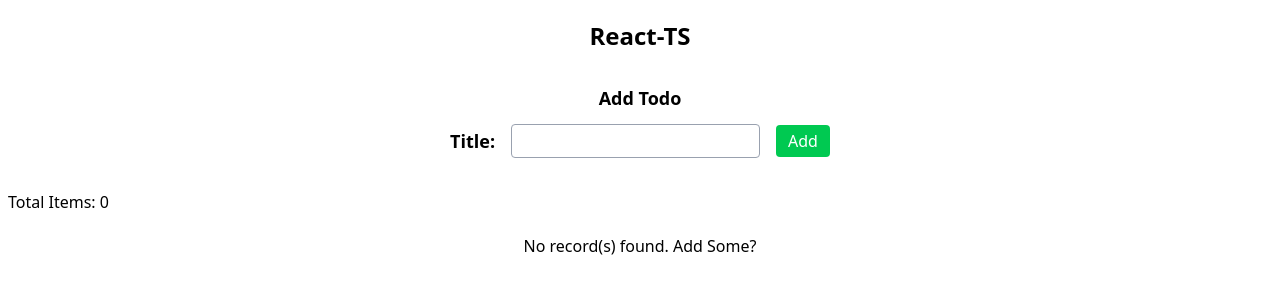
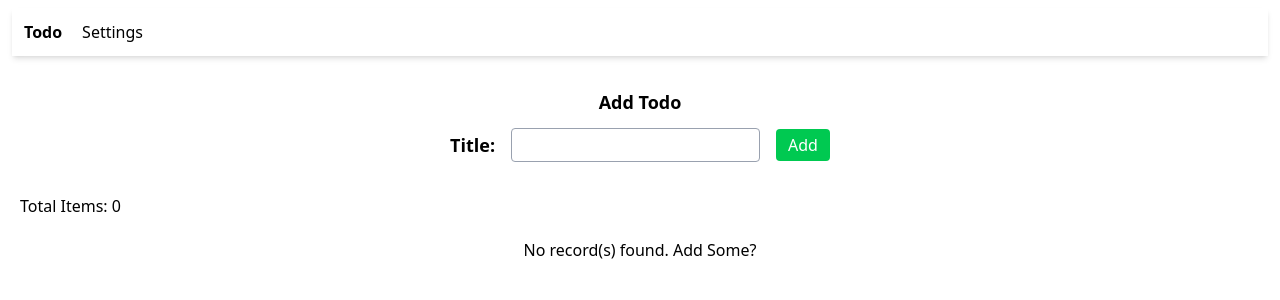
Before and after one commit to alonzojoe/ad-ts, a React (Vite) app: page / in a window 1280 px wide. Shown: the top 300 px of the page. Built offline with nearby package versions, Linux system fonts and the light colour scheme.

Commit message:
setup app router refactor code move Todo components in TodoPage

```diff
--- a/package.json
+++ b/package.json
@@ -13,6 +13,7 @@
     "@tailwindcss/vite": "^4.1.16",
     "react": "^19.1.1",
     "react-dom": "^19.1.1",
+    "react-router-dom": "^7.9.5",
     "tailwindcss": "^4.1.16"
   },
   "devDependencies": {
--- a/src/App.tsx
+++ b/src/App.tsx
@@ -1,6 +1,6 @@
-import { useState, useRef } from "react";
-import TodoForm from "./components/Todos/TodoForm";
-import TodoLists from "./components/Todos/TodoLists";
+import { BrowserRouter as Router, Routes, Route } from "react-router-dom";
+import AppLayout from "./layouts/AppLayout";
+import TodoPage from "./pages/TodoPage";
 // import Button from "./components/Button";
 // import ButtonRef from "./components/ButtonRef";
 function App() {
@@ -12,40 +12,47 @@ function App() {
   // };
 
   return (
-    <main className="min-h-screen w-full flex items-center justify-start flex-col py-5">
-      <h1 className="text-2xl font-bold mb-5">React-TS</h1>
-      <TodoForm />
-      <TodoLists />
-      {/* <Button
-        type="button"
-        autoFocus={true}
-        backgroundColor="red"
-        padding={[5, 10, 5, 10]}
-        style={{
-          fontWeight: "bold",
-          color: "#FFF",
-        }}
-        borderRadius={{
-          topLeft: 5,
-          topRight: 5,
-          bottomRight: 10,
-          bottomLeft: 10,
-        }}
-        setCount={setCount}
-        onClick={handleClick}
-      >
-        React Node {count}
-      </Button>
+    <Router>
+      <Routes>
+        <Route path="" element={<AppLayout />}>
+          <Route index element={<TodoPage />} />
+        </Route>
+      </Routes>
+    </Router>
+    // <main className="min-h-screen w-full flex items-center justify-start flex-col py-5">
+    //   <h1 className="text-2xl font-bold mb-5">React-TS</h1>
+    //   <TodoForm />
+    //   <TodoLists />
+    //   {/* <Button
+    //     type="button"
+    //     autoFocus={true}
+    //     backgroundColor="red"
+    //     padding={[5, 10, 5, 10]}
+    //     style={{
+    //       fontWeight: "bold",
+    //       color: "#FFF",
+    //     }}
+    //     borderRadius={{
+    //       topLeft: 5,
+    //       topRight: 5,
+    //       bottomRight: 10,
+    //       bottomLeft: 10,
+    //     }}
+    //     setCount={setCount}
+    //     onClick={handleClick}
+    //   >
+    //     React Node {count}
+    //   </Button>
 
-      <button
-        ref={ref}
-        className="bg-green-500 cursor-pointer text-white rounded px-4 py-2 my-10"
-      >
-        Click
-      </button>
+    //   <button
+    //     ref={ref}
+    //     className="bg-green-500 cursor-pointer text-white rounded px-4 py-2 my-10"
+    //   >
+    //     Click
+    //   </button>
 
-      <ButtonRef countValue={5} countHistory={["a", "b", "c", "d", "e"]} /> */}
-    </main>
+    //   <ButtonRef countValue={5} countHistory={["a", "b", "c", "d", "e"]} /> */}
+    // </main>
   );
 }
 
--- a/src/components/Todos/TodoLists.tsx
+++ b/src/components/Todos/TodoLists.tsx
@@ -5,7 +5,7 @@ const TodoLists = () => {
   const { todos } = useTodoContext();
 
   return (
-    <div className="my-5 w-full max-w-7xl py-3 px-2 grid grid-cols-1 md:grid-cols-3 xl:grid-cols-4 gap-5">
+    <div className="my-5 w-full py-3 px-2 grid grid-cols-1 md:grid-cols-3 xl:grid-cols-4 gap-5">
       <div className="col-span-full text-left">
         <h3>Total Items: {todos.length}</h3>
       </div>
--- /dev/null
+++ b/src/layouts/AppLayout.tsx
@@ -0,0 +1,15 @@
+import { Outlet } from "react-router-dom";
+import Navbar from "./components/Navbar";
+
+const AppLayout = () => {
+  return (
+    <main className="min-h-screen flex flex-col items-center max-w-7xl px-3 py-2">
+      <Navbar />
+      <div className="my-5 w-full">
+        <Outlet />
+      </div>
+    </main>
+  );
+};
+
+export default AppLayout;
--- /dev/null
+++ b/src/layouts/components/Navbar.tsx
@@ -0,0 +1,28 @@
+import { NavLink } from "react-router-dom";
+
+const Navbar = () => {
+  return (
+    <nav className="p-3 shadow-md w-full">
+      <ul className="flex items-center justify-start gap-5">
+        <li>
+          <NavLink
+            to=""
+            className={({ isActive }) => (isActive ? "font-bold" : "")}
+          >
+            Todo
+          </NavLink>
+        </li>
+        <li>
+          <NavLink
+            to="/settings"
+            className={({ isActive }) => (isActive ? "font-bold" : "")}
+          >
+            Settings
+          </NavLink>
+        </li>
+      </ul>
+    </nav>
+  );
+};
+
+export default Navbar;
--- /dev/null
+++ b/src/pages/TodoPage.tsx
@@ -0,0 +1,13 @@
+import TodoLists from "../components/Todos/TodoLists";
+import TodoForm from "../components/Todos/TodoForm";
+
+const TodoPage = () => {
+  return (
+    <div className="flex flex-col items-center justify-center">
+      <TodoForm />
+      <TodoLists />
+    </div>
+  );
+};
+
+export default TodoPage;
```
Also changed, not shown: 1 other file (tests, documents, lock files or other folders).
